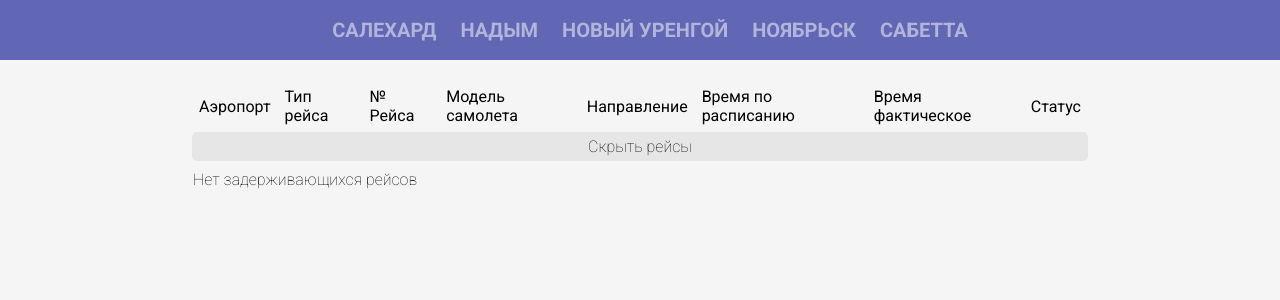
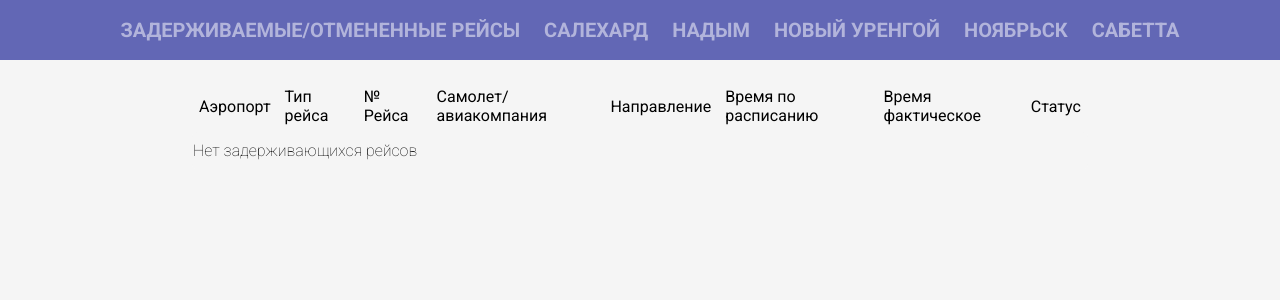
Before and after one commit to xm4dn355x/yanao_airports, a Django app: page /dashboard/ in a window 1280 px wide. Shown: the top 300 px of the page. Run offline with Django 3.2, Linux system fonts and the light colour scheme; data that the repository does not hold is empty.

Commit message:
Changed template.

```diff
--- a/airports_boards/dashboard/templates/dashboard/index.html
+++ b/airports_boards/dashboard/templates/dashboard/index.html
@@ -13,9 +13,9 @@
 <body>
 
     <header>
-
         <nav>
             <ul>
+                <li><a href="/dashboard/">Задерживаемые/Отмененные рейсы</a></li>
                 <li><a href="/dashboard/sly/">Салехард</a></li>
                 <li><a href="/dashboard/nym/">Надым</a></li>
                 <li><a href="/dashboard/nux/">Новый Уренгой</a></li>
@@ -23,11 +23,9 @@
                 <li><a href="/dashboard/sbt/">Сабетта</a></li>
             </ul>
         </nav>
-
     </header>
 
     <main>
-
         <article> <! Тут будет таблица с отмененными рейсами>
             <section>
                 <table class="cancelled_flights">
@@ -35,14 +33,11 @@
                         <th>Аэропорт</th>
                         <th>Тип рейса</th>
                         <th>№ Рейса</th>
-                        <th>Модель самолета</th>
+                        <th>Самолет/авиакомпания</th>
                         <th>Направление</th>
                         <th>Время по расписанию</th>
                         <th>Время фактическое</th>
                         <th>Статус</th>
-                    </tr>
-                    <tr class="cancelled_flights_open">
-                        <td colspan="9">Скрыть рейсы</td>
                     </tr>
                     {% if flights %}
                         {% for flight in flights %}
@@ -62,17 +57,9 @@
                             <td colspan="9">Нет задерживающихся рейсов</td>
                         </tr>
                     {% endif %}
-
                 </table>
             </section>
         </article>
-
-        <article><! Тут будет таблица с действующими рейсами>
-            <section>
-
-            </section>
-        </article>
-
     </main>
 
     <footer>
```
